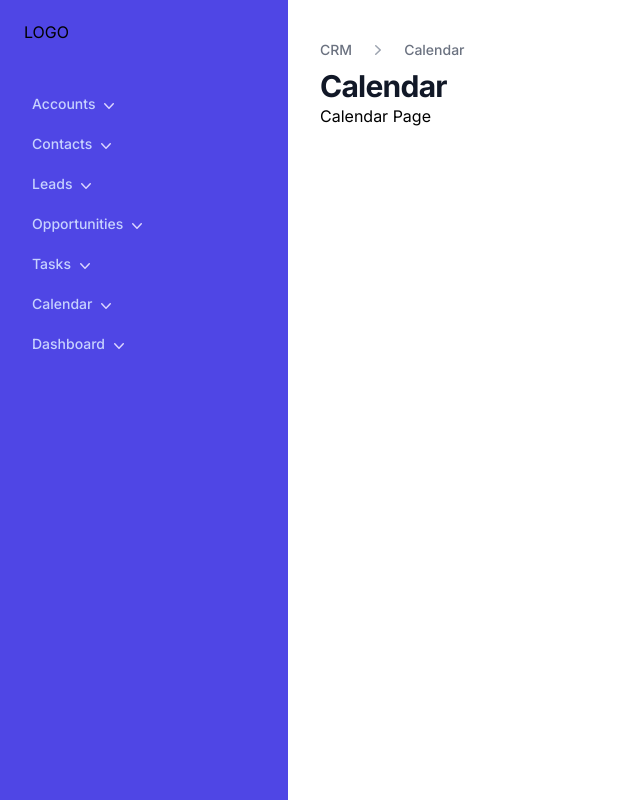
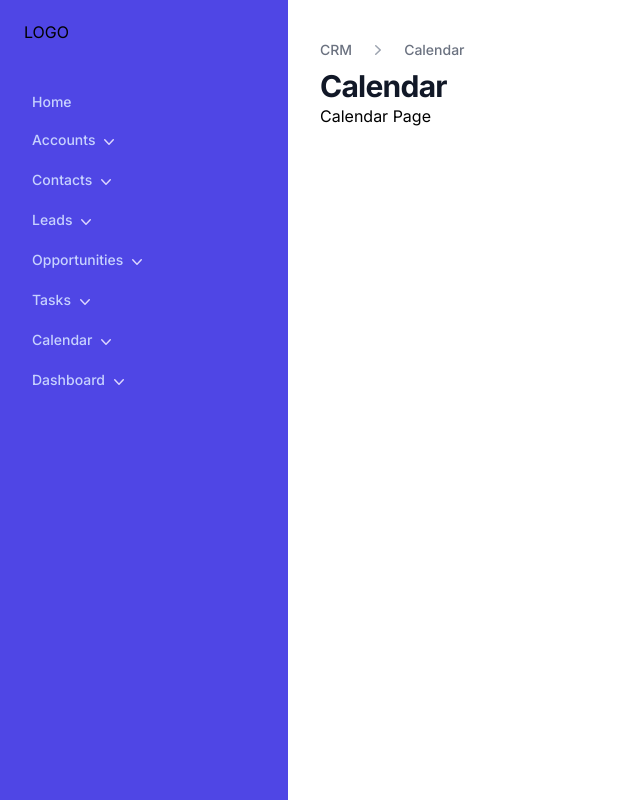
Before and after one commit to jenad88/john-enad-crm-ui, a Next.js app: page /calendar in a window 1280 px wide. Shown: the whole page, without its empty margins (0-640 px from the left). Built offline with nearby package versions, Linux system fonts and the light colour scheme.

Commit message:
feat(menu): add home link to menu

```diff
--- a/src/app/components/sub-module-menu-item.tsx
+++ b/src/app/components/sub-module-menu-item.tsx
@@ -35,6 +35,8 @@ const SubModuleMenuItem: React.FunctionComponent<SubModuleMenuItemProps> = (
             >
                 {menu.name}
             </Link>
+            {
+                menu && menu.menuItems.length > 0 && (
                     <Menu.Button
                         className="inline text-sm group
                             font-medium font-semi-bold text-indigo-200 focus:outline-none focus-visible:ring-2 focus-visible:ring-white
@@ -45,6 +47,8 @@ const SubModuleMenuItem: React.FunctionComponent<SubModuleMenuItemProps> = (
                             aria-hidden="true"
                         />
                     </Menu.Button>
+                )
+            }
         </div>
       </div>
       <Transition
--- a/src/app/constants/submodule/submodule-constants.ts
+++ b/src/app/constants/submodule/submodule-constants.ts
@@ -1,4 +1,9 @@
 export const CRM_SUB_MODULE_MENU: MenuDef[] = [
+  {
+    name: "Home",
+    href: "/",
+    menuItems: []
+  },
   {
     name: "Accounts",
     href: "/accounts",
```
Lines whose indentation alone changed are shown as unchanged.
